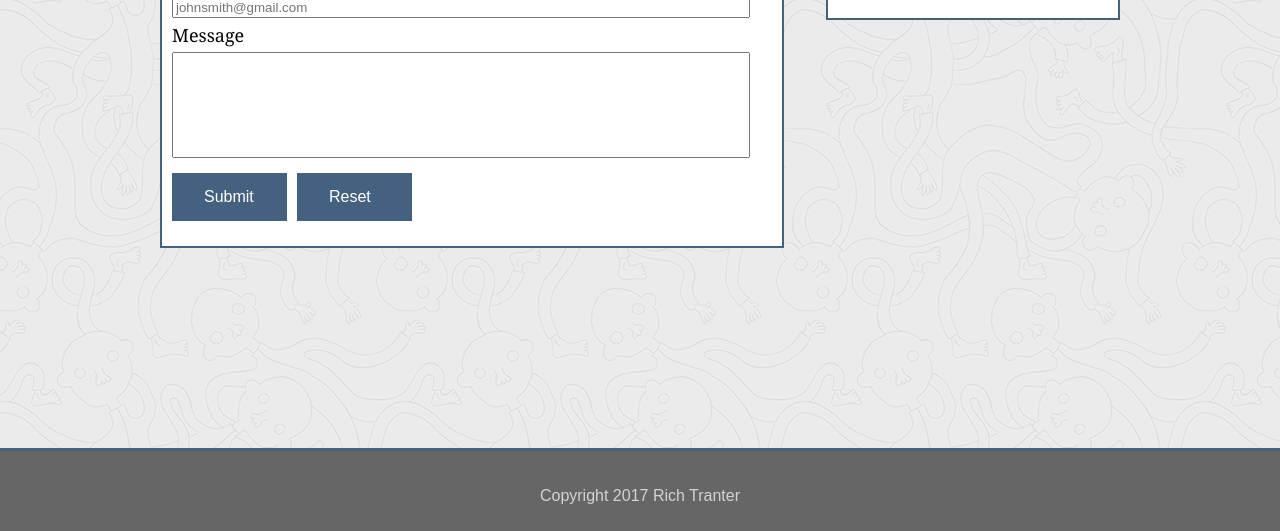
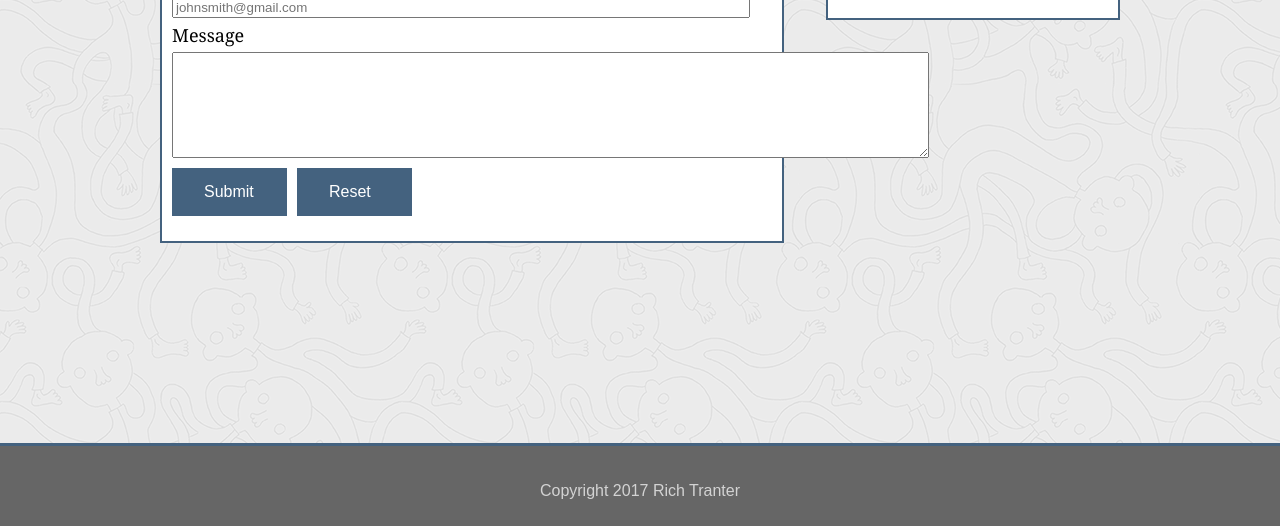
Before and after one commit to Richt2566/Basic-Portfolio, a plain HTML site: page contact.html in a window 1280 px wide. Shown: the part 318-849 px from the top of the page. Drawn offline with Linux system fonts and the light colour scheme.

Commit message:
added different styling, fixed textarea

```diff
--- a/assets/css/style.css
+++ b/assets/css/style.css
@@ -122,6 +122,8 @@ input:focus::-webkit-input-placeholder {
 
 .message-box {
 	height: 100px;
+	display: block;
+	margin-top: 5px;
 }
 
 /* Portfolio */
--- a/contact.html
+++ b/contact.html
@@ -24,15 +24,18 @@
 	<section>
 		<h1>Contact</h1>
 		<hr>
-		<form action="mailto:rtranter25@gmail.com" method="post" enctype="text/plain">
+		<form action="mailto:rtranter25@gmail.com" method="post" enctype="text/plain" id="usrform">
+
 			<label>Name</label><br>
 				<input type="text" name="name" placeholder="John Smith">
 				<br>
+
 			<label>Email</label><br>
 				<input type="text" name="email" placeholder="johnsmith@gmail.com">
 				<br>
-			<label>Message</label><br>
-				<input class="message-box" type="text" name="message">
+
+				<label>Message</label><br>
+				<textarea class="message-box" name="comment" form="usrform"  rows="4" cols="92"></textarea>
 
 				<input class="sendemail" type="submit" value="Submit">
 
```
Also changed, not shown: index.html (+2 -1 lines).
